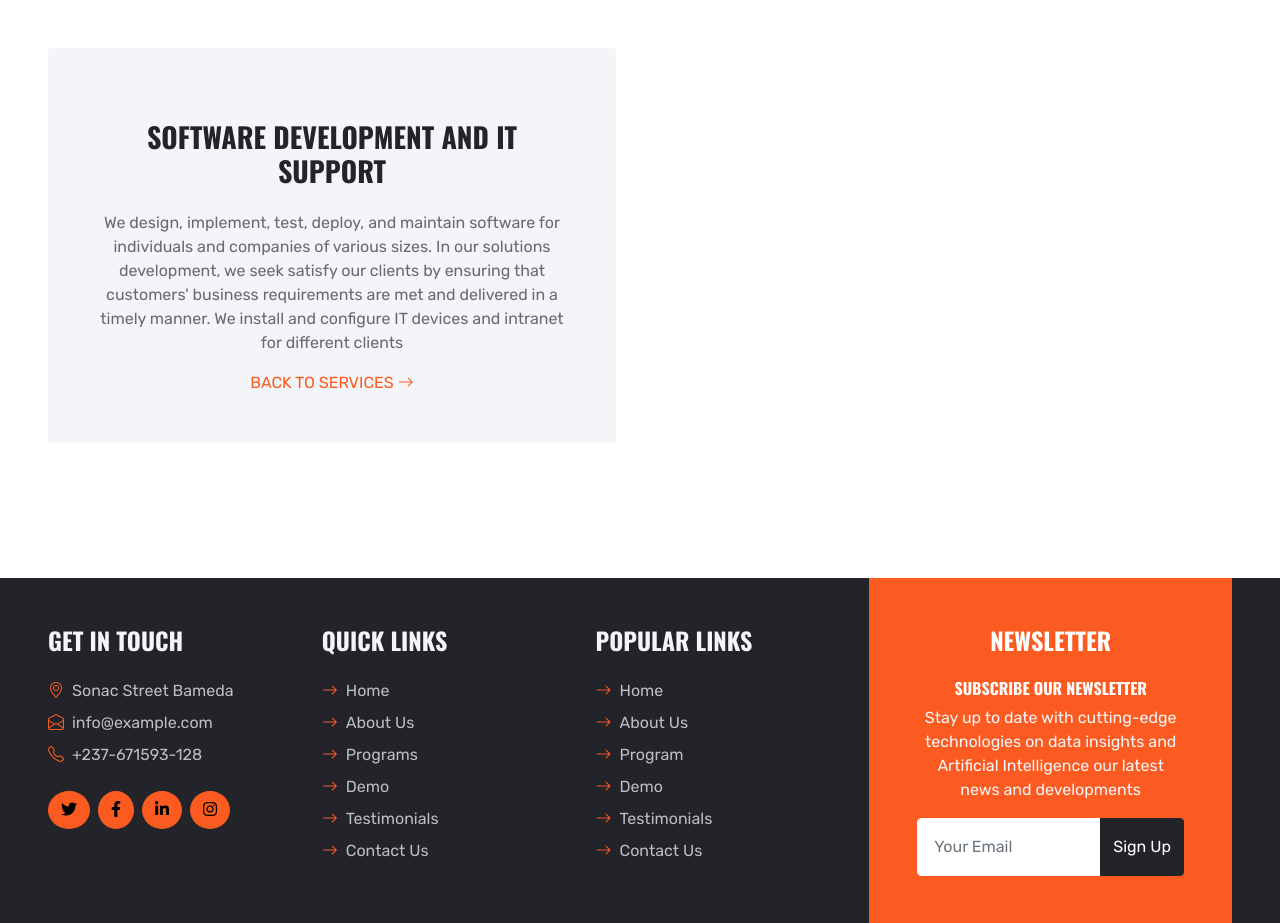
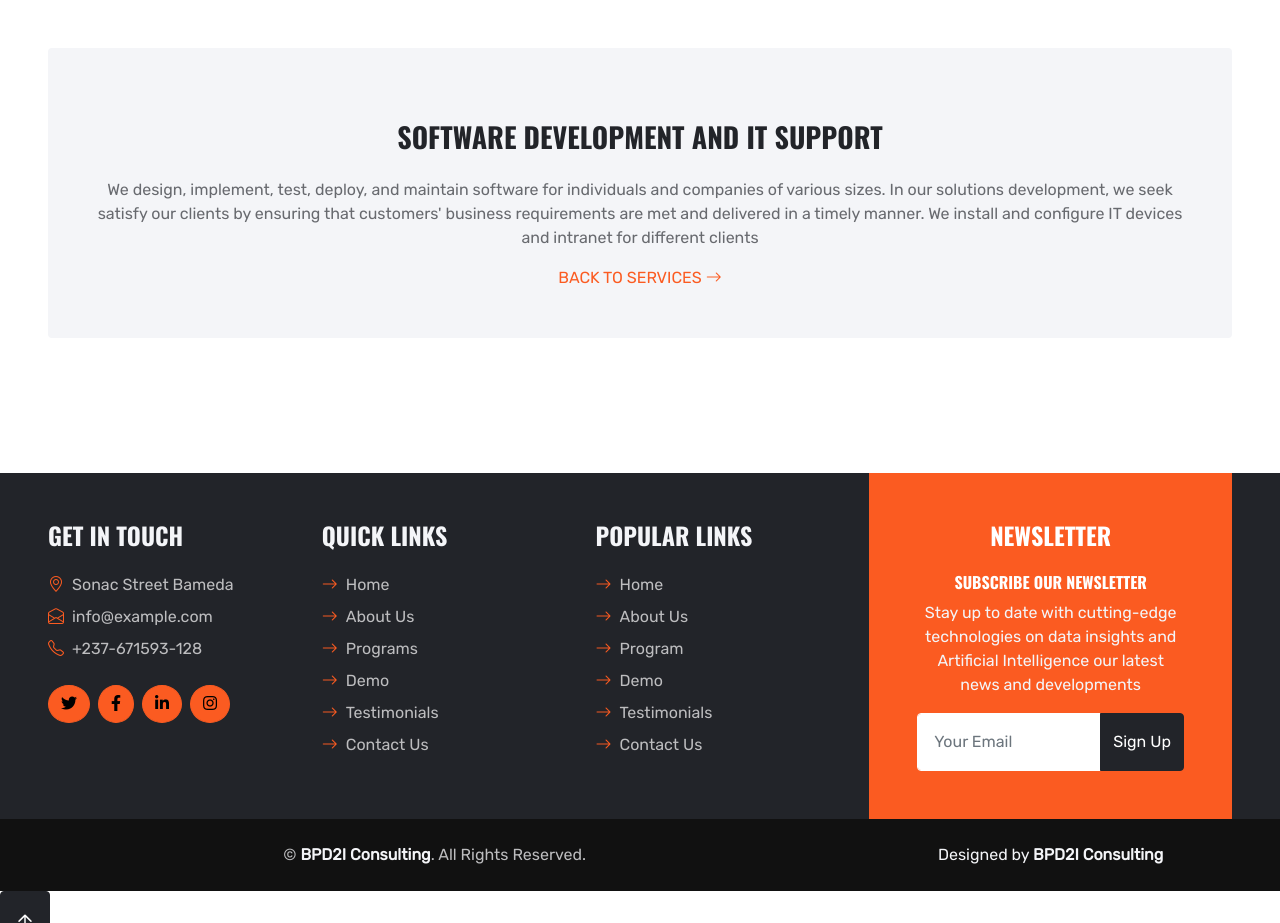
Before and after one commit to borismikwa/startup, a Django app: page /services/9 in a window 1280 px wide. Shown: the part 112-1035 px from the top of the page. Run offline with Django 4.2, Linux system fonts and the light colour scheme; data comes from the database, SQL or seed files in the repository; some libraries are stand-ins or nearby versions.

Commit message:
consultancy

```diff
--- a/website/templates/index.html
+++ b/website/templates/index.html
@@ -36,7 +36,7 @@
                     <div class="carousel-caption d-flex flex-column align-items-center justify-content-center">
                         <div class="p-3" style="max-width: 900px;">
                             <h5 class="text-white text-uppercase">Consultancy and Training</h5>
-                            <h1 class="display-2 text-white text-uppercase mb-md-4">We advice on best data management practices, & empower staff with on-demand skills.</h1>
+                            <h1 class="display-2 text-white text-uppercase mb-md-4">We advise on best data management practices, & empower staff with on-demand skills.</h1>
                             <a href="#business" class="btn btn-primary py-md-3 px-md-5 me-3">Do Business with Us</a>
                         </div>
                     </div>
--- a/website/templates/service_details.html
+++ b/website/templates/service_details.html
@@ -14,7 +14,7 @@
             </div>
         </div>
         {% else %}
-        <div class="col-lg-6 col-md-6">
+        <div class="col-lg-12 col-md-6">
             <div class="bg-light rounded text-center p-5">
                 <h3 class="text-uppercase my-4">{{myservice.service_name}} </h3>
                 <p>{{myservice.description}}</p>
```
